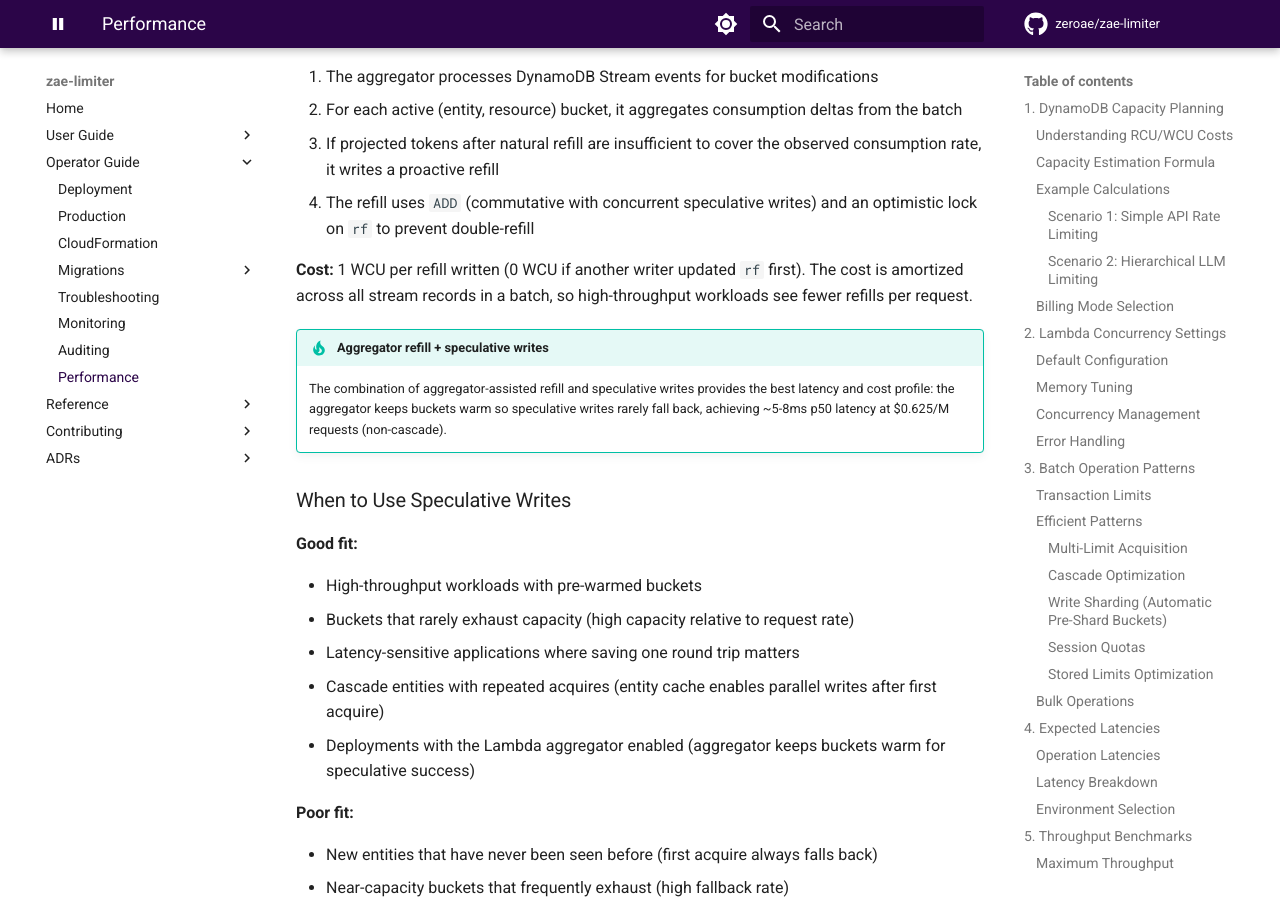
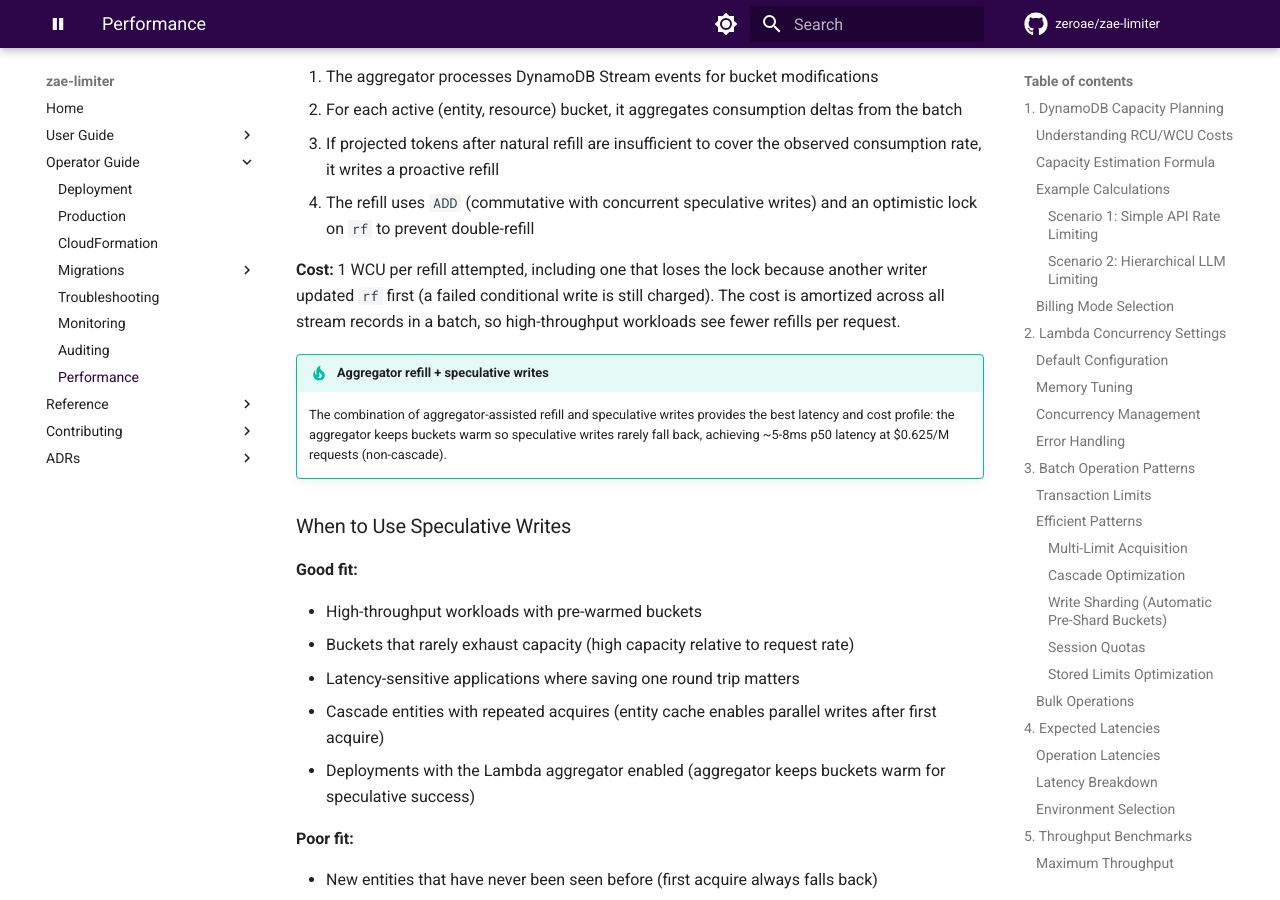
Before and after one commit to zeroae/zae-limiter, an MkDocs documentation site: the page built from docs/performance.md, in a window 1280 px wide and 900 px high, scrolled down 22628 px. Built offline with MkDocs 1.6.1 and Material for MkDocs 9.7.7, drawn with Linux system fonts in a browser that asks for light colours; comment, search, counter and statistics services are not loaded; the version menu is left out; some of the changed text lies outside the part shown.

Commit message:
🐛 fix(docs): a fast rejection costs 1 WCU, not 0
Since #315 the docs priced a speculative fast rejection at 0 RCU + 0 WCU,
"free". DynamoDB charges a conditional write whose condition is false at
least 1 WCU (Developer Guide, "Capacity units consumed by conditional
writes"), and a measurement on real DynamoDB on 2026-10-06 confirmed it:
1,000 failed conditional writes consumed 1,000 WCU. What is free is the
ALL_OLD image the failure returns (0 RCU). The claim most likely came from
reading that sentence about ReturnValuesOnConditionCheckFailure as being
about the write.

Corrects every live copy: the fast rejection (1 WCU, $0.625/M), the
cascade rejection (3 WCU: child, failed parent write, compensation), and
the aggregator refill that loses its lock (still 1 WCU). Accepted ADRs and
dated plans are left as history.

Part of #695

Co-Authored-By: Claude Opus 5.5 <noreply@anthropic.com>
Claude-Session: https://claude.ai/code/session_01ASEDQdfdZZeqM2KMM1WTMo

````diff
--- a/docs/performance.md
+++ b/docs/performance.md
@@ -21,7 +21,7 @@ Each zae-limiter operation has specific DynamoDB capacity costs. Use this table
 | `acquire()` retry (contention) | 0 | 1 | ADD-based writes don't require re-read |
 | `acquire()` with adjustments | 0 | +1 per entity | Independent writes via `write_each()` (1 WCU each) |
 | `acquire()` rollback (on exception) | 0 | +1 per entity | Independent compensating writes (1 WCU each) |
-| Aggregator bucket refill (per active bucket) | 0 | 1 | Proactive refill via Lambda; 0 WCU if lock lost |
+| Aggregator bucket refill (per active bucket) | 0 | 1 | Proactive refill via Lambda; 1 WCU even if the lock is lost |
 | `acquire(limits=None)` with config cache miss | +3 | 0 | +3 GetItem operations for config hierarchy |
 | `acquire()` slow-path disabled walk (per entity) | +1.5 | 0 | ADR-125 gate: uncached 3-key BatchGetItem (entity, entity `_default_`, resource config). Cascade pays it per entity; the speculative fast path pays 0 |
 | `check_availability()` | 1 + shards/4 | 0 | Read-only. GSI3 KEYS_ONLY query + one `BatchGetItem` over the entity's shards (GHSA-76rv); both answers come from that one snapshot |
@@ -792,7 +792,7 @@ acquire(entity_id, resource, consume)
       +- Missing limit in ALL_OLD -> SLOW PATH
       +- Schedule boundary crossed (vu passed) -> SLOW PATH (re-materialises)
       +- Refill would help -> SLOW PATH
-      +- Refill won't help -> RateLimitExceeded (0 RCU, 0 WCU)
+      +- Refill won't help -> RateLimitExceeded (0 RCU, 1 WCU)
 ```
 
 **Subsequent acquires (parallel, issue #318):**
@@ -871,7 +871,7 @@ When the Lambda aggregator is enabled, it proactively refills token buckets for
 3. If projected tokens after natural refill are insufficient to cover the observed consumption rate, it writes a proactive refill
 4. The refill uses `ADD` (commutative with concurrent speculative writes) and an optimistic lock on `rf` to prevent double-refill
 
-**Cost:** 1 WCU per refill written (0 WCU if another writer updated `rf` first). The cost is amortized across all stream records in a batch, so high-throughput workloads see fewer refills per request.
+**Cost:** 1 WCU per refill attempted, including one that loses the lock because another writer updated `rf` first (a failed conditional write is still charged). The cost is amortized across all stream records in a batch, so high-throughput workloads see fewer refills per request.
 
 !!! tip "Aggregator refill + speculative writes"
     The combination of aggregator-assisted refill and speculative writes provides the best latency and cost profile: the aggregator keeps buckets warm so speculative writes rarely fall back, achieving ~5-8ms p50 latency at $0.625/M requests (non-cascade).
````
Also changed, not shown: CLAUDE.md (+4 -4 lines), docs/contributing/architecture.md (+2 -2 lines), docs/guide/basic-usage.md (+2 -2 lines), docs/guide/llm-integration.md (+1 -1 lines), 4 other files.
